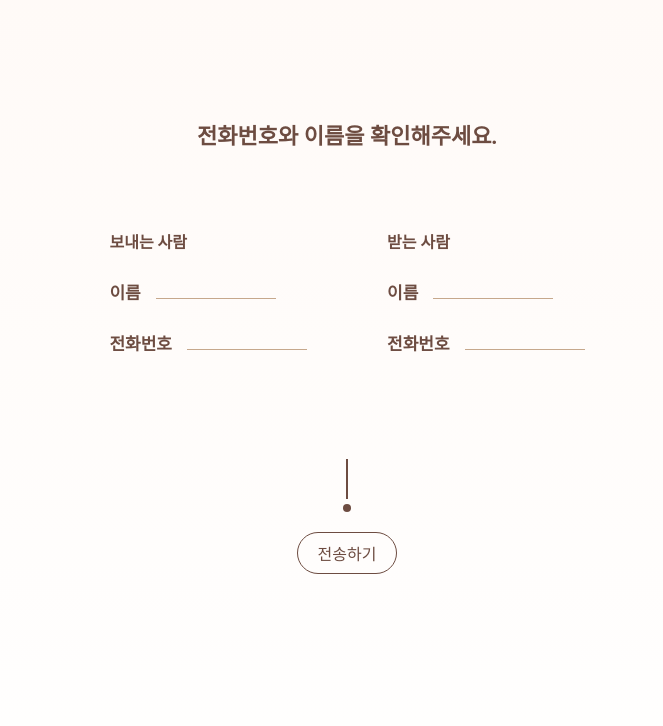
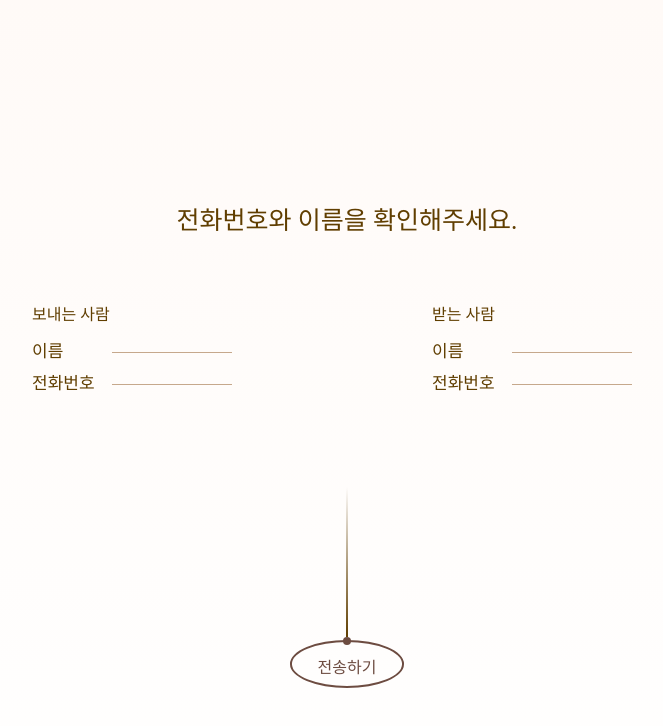
Before and after one commit to DooHK/DooHK.github.io, a React (Create React App) app: page /submit in a window 1280 px wide. Shown: the top 726 px of the page, without its empty margins (293-956 px from the left). Built offline with nearby package versions, Linux system fonts and the light colour scheme.

Commit message:
거의 완성

```diff
--- a/src/pages/after1.js
+++ b/src/pages/after1.js
@@ -43,10 +43,11 @@ function After1({ setDirection }) {
 
 const styles = {
   container: {
+    marginTop: '30px',
     height: '100vh',
     background: 'linear-gradient(to bottom, #fffaf7, white)',
-    fontFamily: "'Noto Serif KR', serif",
-    color: '#6D4C41',
+    fontFamily: "SM SEMyungJo Std, serif",
+    color: '#603E00',
     display: 'flex',
     flexDirection: 'column',
     alignItems: 'center',
@@ -66,15 +67,16 @@ const styles = {
   },
   lineDown: {
     width: '2px',
-    height: '40px',
-    backgroundColor: '#6D4C41',
+    height: '150px',
+    background: 'linear-gradient(to top, #603E00, transparent)',
   },
   dot: {
     width: '8px',
     height: '8px',
     backgroundColor: '#6D4C41',
     borderRadius: '50%',
-    marginTop: '5px',
+    marginTop: '0px',
+    color : '#603E00',
   },
   arrowText: {
     fontSize: '14px',
--- a/src/pages/after2.js
+++ b/src/pages/after2.js
@@ -84,26 +84,26 @@ const styles = {
   container: {
     height: '100vh',
     background: 'linear-gradient(to bottom, #fffaf7, white)',
-    fontFamily: "'Noto Serif KR', serif",
-    color: '#6D4C41',
+    fontFamily: "SM SEMyungJo Std, serif",
+    color: '#603E00',
     display: 'flex',
     flexDirection: 'column',
+    alignItems: 'center',
     justifyContent: 'center',
-    alignItems: 'center',
+    textAlign: 'center',
     padding: '0 30px',
-    textAlign: 'center',
   },
   line: {
     fontSize: '20px',
     margin: '12px 0',
   },
   shareButton: {
-    marginTop: '50px',
-    fontSize: '18px',
+    marginTop: '180px',
+    fontSize: '22px',
     border: 'none',
-    borderBottom: '1.5px solid #6D4C41',
+    borderBottom: '1.5px solid #603E00',
     background: 'transparent',
-    color: '#6D4C41',
+    color: '#603E00',
     cursor: 'pointer',
     paddingBottom: '4px',
   },
--- a/src/pages/page1.js
+++ b/src/pages/page1.js
@@ -63,14 +63,14 @@ function Page1({ setDirection }) {
 
 const styles = {
   container: {
-    height: '100vh',
+    height: '120vh',
     background: 'linear-gradient(to bottom, #fff6f0, white)',
     display: 'flex',
     flexDirection: 'column',
     justifyContent: 'center',
     alignItems: 'center',
-    fontFamily: "'Noto Serif KR', serif",
-    color: '#6D4C41',
+    fontFamily: "SM SEMyungJo Std, serif",
+    color: '#603E00',
   },
   textBox: {
     textAlign: 'center',
@@ -88,15 +88,16 @@ const styles = {
   },
   lineDown: {
     width: '2px',
-    height: '40px',
-    backgroundColor: '#6D4C41',
+    height: '150px',
+    background: 'linear-gradient(to top, #603E00, transparent)',
   },
   dot: {
     width: '8px',
     height: '8px',
     backgroundColor: '#6D4C41',
     borderRadius: '50%',
-    marginTop: '5px',
+    marginTop: '0px',
+    color : '#603E00',
   },
   arrowText: {
     fontSize: '14px',
--- a/src/pages/page2.js
+++ b/src/pages/page2.js
@@ -70,14 +70,14 @@ function Page2({ setDirection }) {
 
 const styles = {
   container: {
-    height: '100vh',
-    background: 'linear-gradient(to bottom, #fffaf7, white)',
+    height: '120vh',
+    background: 'linear-gradient(to bottom, #fff6f0, white)',
     display: 'flex',
     flexDirection: 'column',
     justifyContent: 'center',
     alignItems: 'center',
-    fontFamily: "'Noto Serif KR', serif",
-    color: '#6D4C41',
+    fontFamily: "SM SEMyungJo Std, serif",
+    color: '#603E00',
   },
   textBox: {
     textAlign: 'center',
@@ -95,15 +95,16 @@ const styles = {
   },
   lineDown: {
     width: '2px',
-    height: '40px',
-    backgroundColor: '#6D4C41',
+    height: '150px',
+    background: 'linear-gradient(to top, #603E00, transparent)',
   },
   dot: {
     width: '8px',
     height: '8px',
     backgroundColor: '#6D4C41',
     borderRadius: '50%',
-    marginTop: '5px',
+    marginTop: '0px',
+    color : '#603E00',
   },
   arrowText: {
     fontSize: '14px',
--- a/src/pages/page3.js
+++ b/src/pages/page3.js
@@ -77,15 +77,14 @@ function Page3({ setDirection }) {
 
 const styles = {
   container: {
-    height: '100vh',
-    width: '100%',
-    background: 'linear-gradient(to bottom, #fffaf7, white)',
+    height: '120vh',
+    background: 'linear-gradient(to bottom, #fff6f0, white)',
     display: 'flex',
     flexDirection: 'column',
     justifyContent: 'center',
     alignItems: 'center',
-    fontFamily: "'Noto Serif KR', serif",
-    color: '#6D4C41',
+    fontFamily: "SM SEMyungJo Std, serif",
+    color: '#603E00',
   },
   textBox: {
     textAlign: 'center',
@@ -103,15 +102,16 @@ const styles = {
   },
   lineDown: {
     width: '2px',
-    height: '40px',
-    backgroundColor: '#6D4C41',
+    height: '150px',
+    background: 'linear-gradient(to top, #603E00, transparent)',
   },
   dot: {
     width: '8px',
     height: '8px',
     backgroundColor: '#6D4C41',
     borderRadius: '50%',
-    marginTop: '5px',
+    marginTop: '0px',
+    color : '#603E00',
   },
   arrowText: {
     fontSize: '14px',
--- a/src/pages/request1.js
+++ b/src/pages/request1.js
@@ -93,31 +93,50 @@ function Request1({ setDirection }) {
           <p style={styles.arrowText}>아래로</p>
         </div>
       </div>
+      <style>
+          {`
+            input::placeholder {
+              color: #603E00;
+              opacity: 0.3;
+            }
+            input::-webkit-input-placeholder {
+              color: #603E00;
+            }
+            input::-moz-placeholder {
+              color: #603E00;
+              opacity: 0.3;
+            }
+            input:-ms-input-placeholder {
+              color: #603E00;
+            }
+          `}
+        </style>
     </PageWrapper>
   );
 }
 
 const styles = {
   container: {
-    height: '100vh',
+    height: '120vh',
     background: 'linear-gradient(to bottom, #fffaf7, white)',
     display: 'flex',
     flexDirection: 'column',
     alignItems: 'center',
-    fontFamily: "'Noto Serif KR', serif",
-    color: '#6D4C41',
+    fontFamily: "SM SEMyungJo Std, serif",
+    color: '#603E00',
   },
   textBox: {
     textAlign: 'center',
     marginTop: '100px',
   },
   title: {
-    fontSize: '22px',
+    fontSize: '25px',
     marginBottom: '10px',
+    marginTop: '100px',
   },
   sub: {
-    fontSize: '13px',
-    color: '#a8876f',
+    fontSize: '18px',
+    color: '#603E00',
   },
   form: {
     marginTop: '60px',
@@ -126,20 +145,24 @@ const styles = {
   },
   field: {
     marginBottom: '30px',
+    display: 'flex',
+    flexDirection: 'row',
+    alignItems: 'center',
   },
   label: {
-    display: 'block',
-    marginBottom: '5px',
+    marginRight: '20px',
     fontSize: '17px',
+    minWidth: '80px',
+    textAlign: 'left',
   },
   input: {
-    width: '100%',
+    flex: 1,
     border: 'none',
     borderBottom: '1px solid #c6a88c',
     padding: '8px',
     fontSize: '15px',
     backgroundColor: 'transparent',
-    color: '#6D4C41',
+    color: '#603E00',
     outline: 'none',
   },
   arrowBox: {
@@ -150,15 +173,16 @@ const styles = {
   },
   lineDown: {
     width: '2px',
-    height: '40px',
-    backgroundColor: '#6D4C41',
+    height: '150px',
+    background: 'linear-gradient(to top, #603E00, transparent)',
   },
   dot: {
     width: '8px',
     height: '8px',
     backgroundColor: '#6D4C41',
     borderRadius: '50%',
-    marginTop: '5px',
+    marginTop: '0px',
+    color : '#603E00',
   },
   arrowText: {
     fontSize: '14px',
--- a/src/pages/request2.js
+++ b/src/pages/request2.js
@@ -92,31 +92,49 @@ function Request2({ setDirection }) {
           <p style={styles.arrowText}>아래로</p>
         </div>
       </div>
+      <style>
+          {`
+            input::placeholder {
+              color: #603E00;
+              opacity: 0.3;
+            }
+            input::-webkit-input-placeholder {
+              color: #603E00;
+            }
+            input::-moz-placeholder {
+              color: #603E00;
+              opacity: 0.3;
+            }
+            input:-ms-input-placeholder {
+              color: #603E00;
+            }
+          `}
+        </style>
     </PageWrapper>
   );
 }
-
 const styles = {
   container: {
-    height: '100vh',
+    height: '120vh',
     background: 'linear-gradient(to bottom, #fffaf7, white)',
     display: 'flex',
     flexDirection: 'column',
     alignItems: 'center',
-    fontFamily: "'Noto Serif KR', serif",
-    color: '#6D4C41',
+    fontFamily: "SM SEMyungJo Std, serif",
+    color: '#603E00',
   },
   textBox: {
     textAlign: 'center',
     marginTop: '100px',
   },
   title: {
-    fontSize: '22px',
+    fontSize: '25px',
     marginBottom: '10px',
+    marginTop: '100px',
   },
   sub: {
-    fontSize: '13px',
-    color: '#a8876f',
+    fontSize: '18px',
+    color: '#603E00',
   },
   form: {
     marginTop: '60px',
@@ -125,20 +143,24 @@ const styles = {
   },
   field: {
     marginBottom: '30px',
+    display: 'flex',
+    flexDirection: 'row',
+    alignItems: 'center',
   },
   label: {
-    display: 'block',
-    marginBottom: '5px',
+    marginRight: '20px',
     fontSize: '17px',
+    minWidth: '80px',
+    textAlign: 'left',
   },
   input: {
-    width: '100%',
+    flex: 1,
     border: 'none',
     borderBottom: '1px solid #c6a88c',
     padding: '8px',
     fontSize: '15px',
     backgroundColor: 'transparent',
-    color: '#6D4C41',
+    color: '#603E00',
     outline: 'none',
   },
   arrowBox: {
@@ -149,15 +171,16 @@ const styles = {
   },
   lineDown: {
     width: '2px',
-    height: '40px',
-    backgroundColor: '#6D4C41',
+    height: '150px',
+    background: 'linear-gradient(to top, #603E00, transparent)',
   },
   dot: {
     width: '8px',
     height: '8px',
     backgroundColor: '#6D4C41',
     borderRadius: '50%',
-    marginTop: '5px',
+    marginTop: '0px',
+    color : '#603E00',
   },
   arrowText: {
     fontSize: '14px',
--- a/src/pages/requestPage.js
+++ b/src/pages/requestPage.js
@@ -122,7 +122,18 @@ function SubmitPage({ setDirection }) {
       window.removeEventListener('touchmove', handleTouch);
     };
   }, [navigate, setDirection]);
-
+  const formatPhoneNumber = (phoneNumber) => {
+    if (!phoneNumber) return '';
+    // 숫자만 추출
+    const numbers = phoneNumber.replace(/[^\d]/g, '');
+    // 010-0000-0000 형태로 포맷팅
+    if (numbers.length === 11) {
+      return `${numbers.slice(0, 3)}-${numbers.slice(3, 7)}-${numbers.slice(7)}`;
+    } else if (numbers.length === 10) {
+      return `${numbers.slice(0, 3)}-${numbers.slice(3, 6)}-${numbers.slice(6)}`;
+    }
+    return phoneNumber; // 형식이 맞지 않으면 원본 반환
+  };
   const handleSubmit = async (e) => {
     e.preventDefault();
 
@@ -148,18 +159,30 @@ function SubmitPage({ setDirection }) {
   return (
     <PageWrapper>
       <div style={styles.container}>
-        <h2 style={styles.title}>전화번호와 이름을 확인해주세요.</h2>
+        <div style={styles.title}>전화번호와 이름을 확인해주세요.</div>
 
         <div style={styles.infoContainer}>
           <div style={styles.card}>
-            <h3 style={styles.role}>보내는 사람</h3>
-            <p><strong>이름</strong><span style={styles.value}>{formData.myName}</span></p>
-            <p><strong>전화번호</strong><span style={styles.value}>{formData.myPhone}</span></p>
+            <div style={styles.role}>보내는 사람</div>
+            <div style={styles.infoItem}>
+              <span style={styles.label}>이름</span>
+              <span style={styles.value}>{formData.myName}</span>
+            </div>
+            <div style={styles.infoItem}>
+              <span style={styles.label}>전화번호</span>
+              <span style={styles.value}>{formatPhoneNumber(formData.myPhone)}</span>
+            </div>
           </div>
           <div style={styles.card}>
-            <h3 style={styles.role}>받는 사람</h3>
-            <p><strong>이름</strong><span style={styles.value}>{formData.targetName}</span></p>
-            <p><strong>전화번호</strong><span style={styles.value}>{formData.targetPhone}</span></p>
+            <div style={styles.role}>받는 사람</div>
+            <div style={styles.infoItem}>
+              <span style={styles.label}>이름</span>
+              <span style={styles.value}>{formData.targetName}</span>
+            </div>
+            <div style={styles.infoItem}>
+              <span style={styles.label}>전화번호</span>
+              <span style={styles.value}>{formatPhoneNumber(formData.targetPhone)}</span>
+            </div>
           </div>
         </div>
 
@@ -176,37 +199,49 @@ function SubmitPage({ setDirection }) {
 const styles = {
   container: {
     height: '100vh',
+    weight: '100%',
     background: 'linear-gradient(to bottom, #fffaf7, white)',
-    fontFamily: "'Noto Serif KR', serif",
-    color: '#6D4C41',
+    fontFamily: "SM SEMyungJo Std, serif",
+    color: '#603E00',
     display: 'flex',
     flexDirection: 'column',
     alignItems: 'center',
     paddingTop: '100px',
   },
   title: {
-    fontSize: '22px',
-    marginBottom: '60px',
+    fontSize: '25px',
+    marginBottom: '70px',
+    marginTop: '100px',
   },
   infoContainer: {
     display: 'flex',
     justifyContent: 'center',
-    gap: '80px',
+    gap: '180px',
     width: '80%',
     maxWidth: '700px',
+    marginLeft: '-50px',
   },
   card: {
     fontSize: '17px',
-    lineHeight: '2em',
+    lineHeight: '1em',
+    marginLeft: '20px',
   },
   role: {
     fontSize: '16px',
-    marginBottom: '10px',
+    marginBottom: '20px',
+  },
+  infoItem: {
+    display: 'flex',
+    alignItems: 'center',
+    marginBottom: '15px',
+  },
+  label: {
+    minWidth: '80px',
+    textAlign: 'left',
   },
   value: {
     display: 'inline-block',
     borderBottom: '1px solid #c6a88c',
-    marginLeft: '15px',
     paddingBottom: '2px',
     minWidth: '120px',
   },
@@ -218,23 +253,25 @@ const styles = {
   },
   lineDown: {
     width: '2px',
-    height: '40px',
-    backgroundColor: '#6D4C41',
+    height: '150px',
+    background: 'linear-gradient(to top, #603E00, transparent)',
   },
   dot: {
     width: '8px',
     height: '8px',
     backgroundColor: '#6D4C41',
     borderRadius: '50%',
-    marginTop: '5px',
+    marginTop: '0px',
+    color : '#603E00',
   },
   submitButton: {
-    marginTop: '20px',
-    border: '1px solid #6D4C41',
-    borderRadius: '50px',
+    marginTop: '-5px',
+    height: '48px',
+    border: '2px solid #6D4C41',
+    borderRadius: '50%',
     background: 'transparent',
     color: '#6D4C41',
-    padding: '8px 20px',
+    padding: '12px 26px',
     fontSize: '16px',
     cursor: 'pointer',
   },
```
